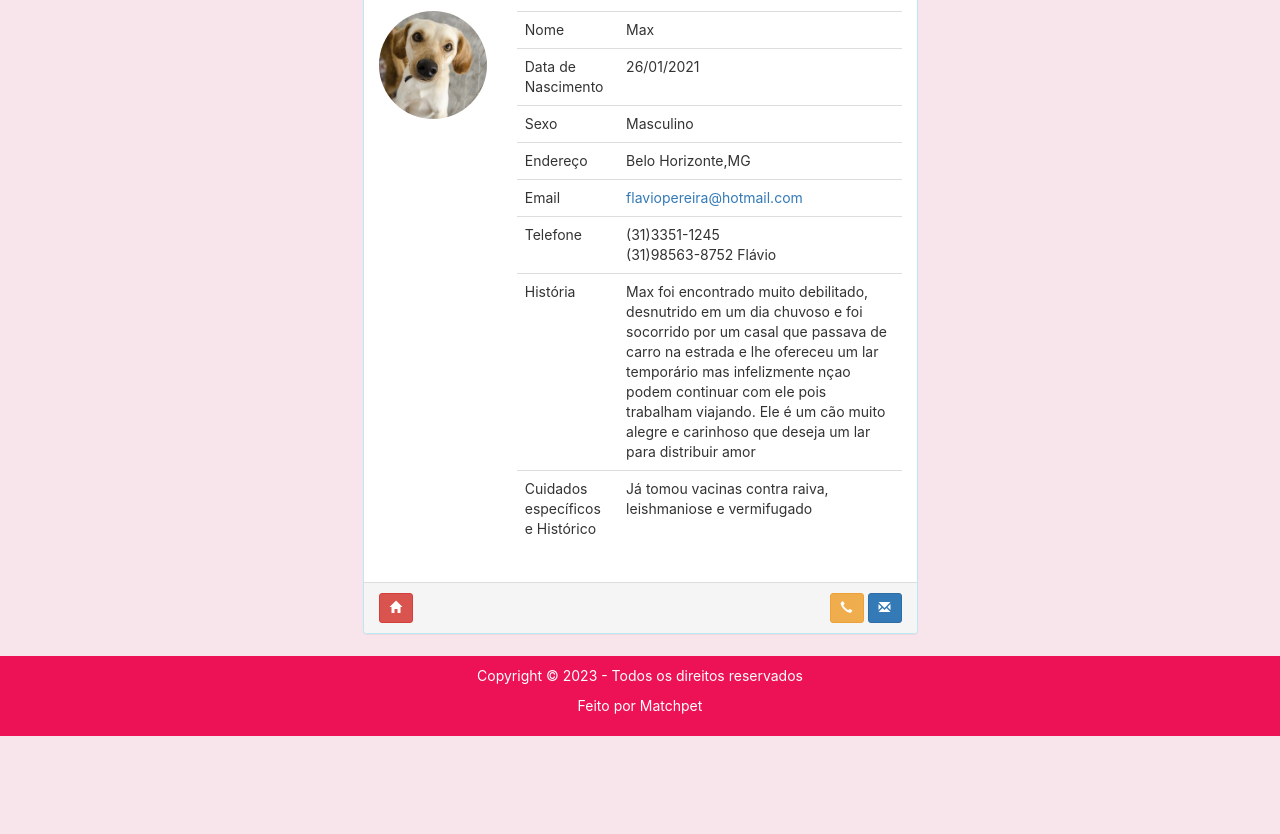
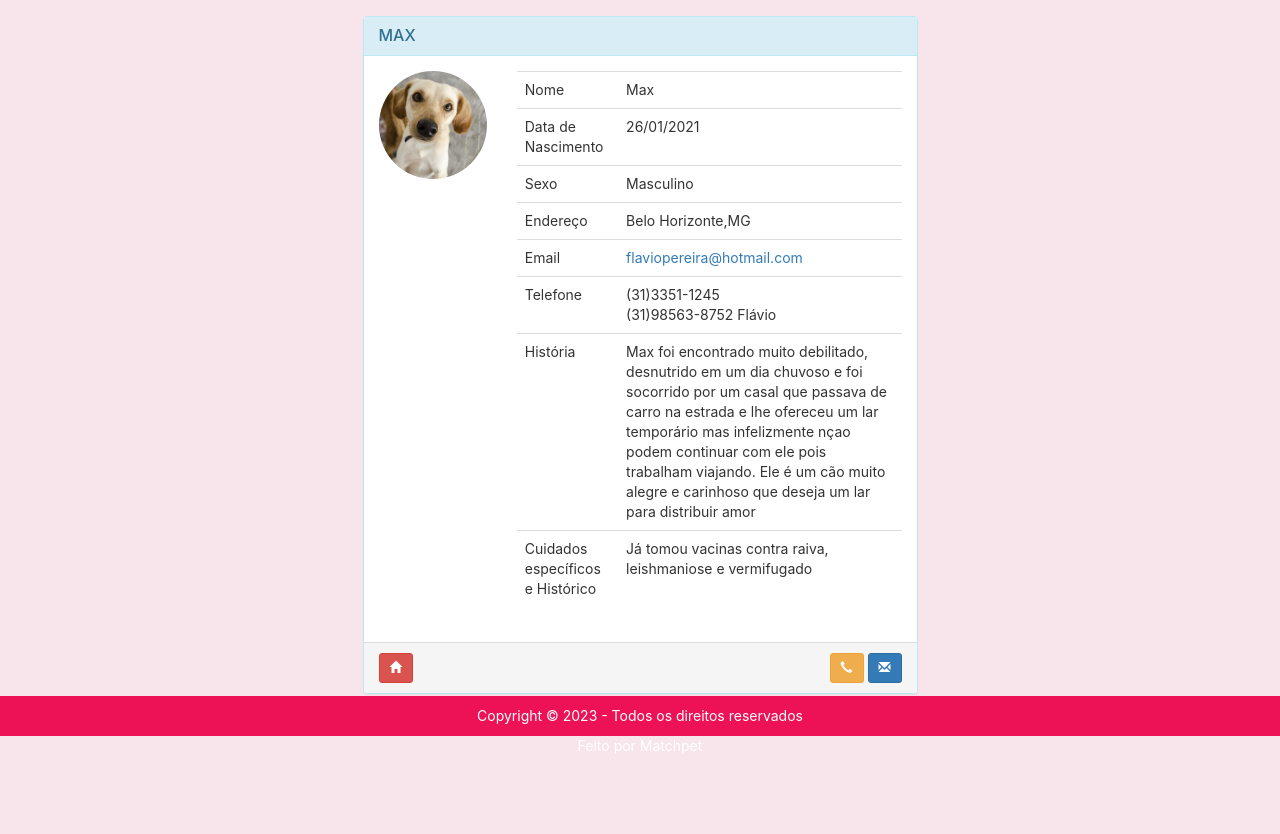
Before and after one commit to ICEI-PUC-Minas-PMV-ADS/pmv-ads-2023-1-e1-proj-web-t9-time1_matchpet, a website: page src/html/perfil.html in a window 1280 px wide. Shown: the part 64-898 px from the top of the page. Before the commit the page ends 800 px from the top, so only its background shows below. Drawn offline with nearby package versions, Linux system fonts and the light colour scheme.

Commit message:
ajuste-conteiner e footer

```diff
--- a/src/css/perfil.css
+++ b/src/css/perfil.css
@@ -59,6 +59,7 @@ a {
 
 .container {
   margin-bottom: 60px;
+  padding: 60px;
 }
 
 #footer {
@@ -70,6 +71,7 @@ a {
   width: 100%;
   padding: 10px;
   text-align: center;
+  height: 40px;
 }
 
 /*deixar o menu e footer responsivo */
```
